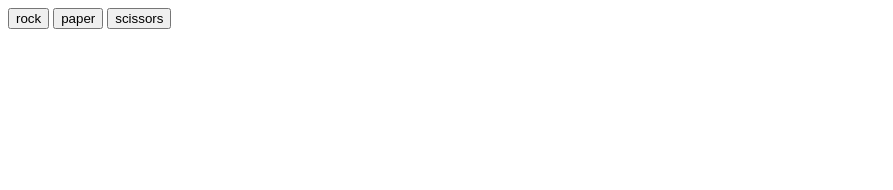
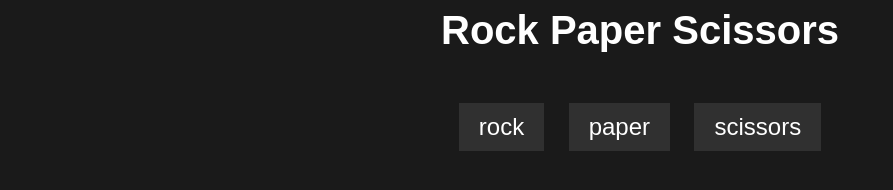
Before and after one commit to amarques02/rock-paper-scissors, a plain HTML site: page index.html in a window 1280 px wide. Shown: the whole page, without its empty margins (0-893 px from the left). Drawn offline with Linux system fonts and the light colour scheme.

Commit message:
Add simple stylesheet

```diff
--- a/index.html
+++ b/index.html
@@ -5,16 +5,17 @@
 	<meta http-equiv="X-UA-Compatible" content="IE=edge">
 	<meta name="viewport" content="width=device-width, initial-scale=1.0">
 	<title>Rock-Paper-Scissors</title>
-	<link rel="shortcut icon" href="#">
-	<script src="./rock-paper-scissors.js" defer></script>
+	<link rel="stylesheet" href="stylesheet.css">
+	<script src="rock-paper-scissors.js" defer></script>
 </head>
 <body>
-	<div style="margin-bottom: 20px">
+	<h1>Rock Paper Scissors</h1>
+	<div id="game"></div>
+	<div id="score"></div>
+	<div class="button-container">
 		<input type="button" value="rock"></input>
 		<input type="button" value="paper"></input>
 		<input type="button" value="scissors"></input>
 	</div>
-	<div id="game"></div>
-	<div id="score"></div>
 </body>
 </html>
--- /dev/null
+++ b/stylesheet.css
@@ -0,0 +1,37 @@
+body {
+	background-color: #1a1a1a;
+	color: white;
+	font-family: sans-serif;
+}
+h1 {
+	font-size: 2.5rem;
+	margin-top: 0;
+	text-align: center;
+}
+input[type="button"] {
+	background-color: #303030;
+	border: none;
+	color: white;
+	cursor: pointer;
+	font-size: 1.5rem;
+	margin: 0 10px;
+	padding: 10px 20px;
+	transition: background-color 0.3s ease;
+}
+input[type="button"]:hover {
+	background-color: #505050;
+}
+#game {
+	margin-top: 20px;
+	text-align: center;
+}
+#score {
+	font-size: 2rem;
+	font-weight: bold;
+	text-align: center;
+}
+
+.button-container {
+	margin-top: 50px;
+	text-align: center;
+}
```
